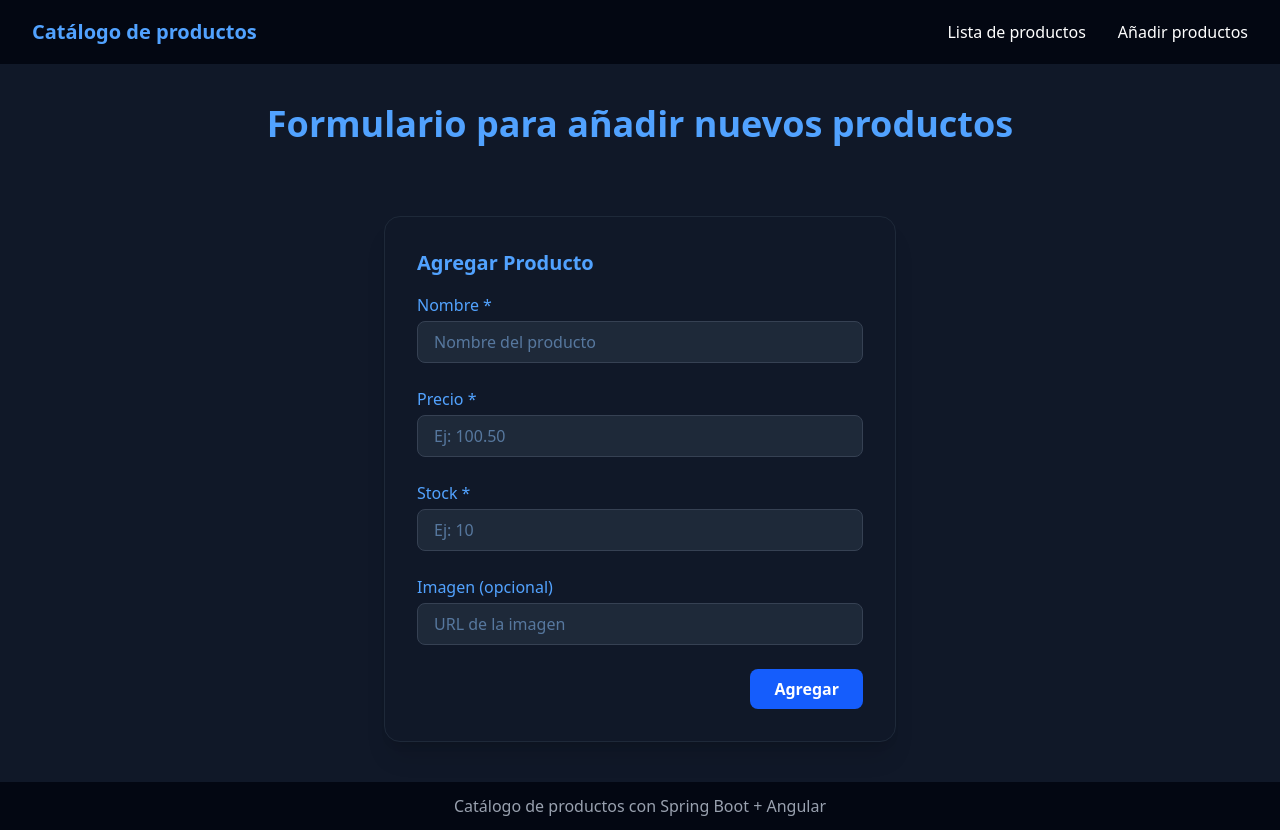
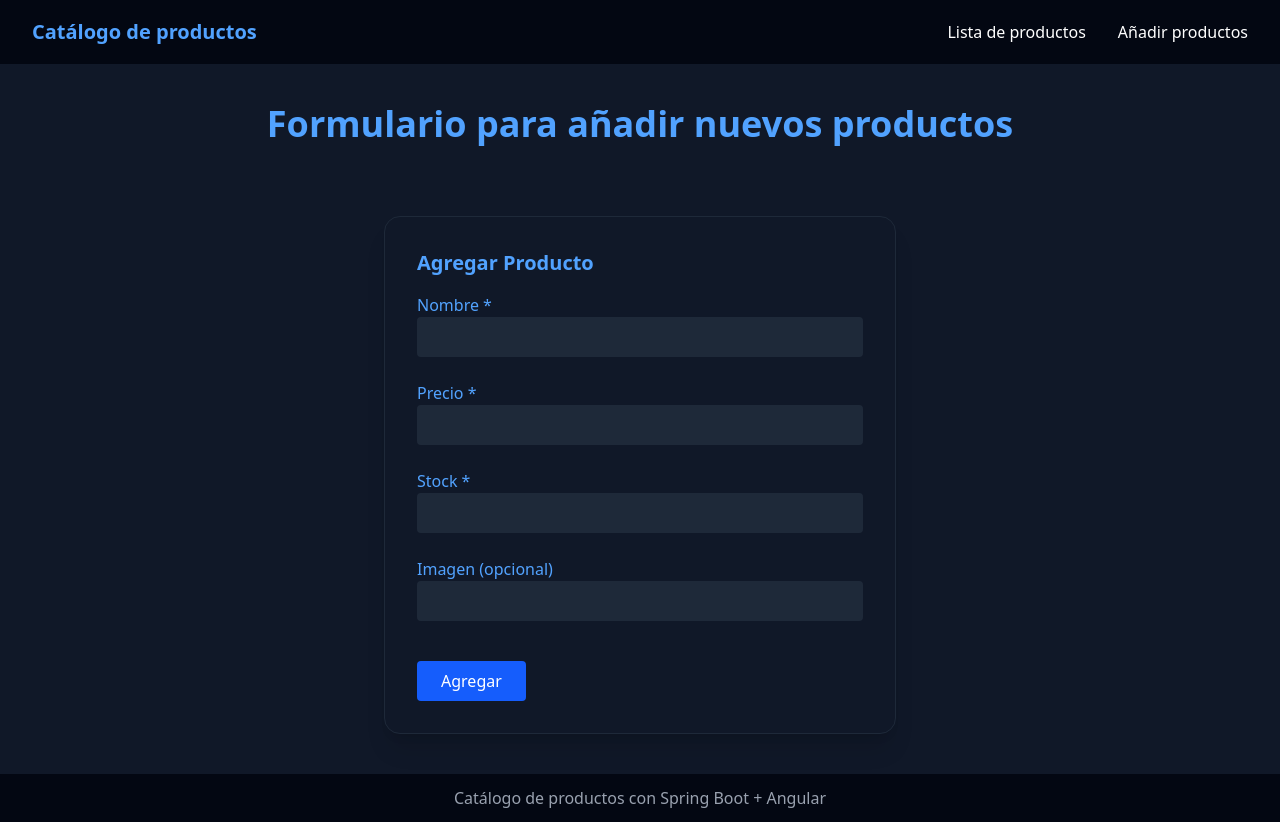
Before and after one commit to IFC33B/cataleg-productes, an Angular app in the folder front-end/cataleg-productes/: page /formulari in a window 1280 px wide. Built offline with nearby package versions, Linux system fonts and the light colour scheme.

Commit message:
Update(formulari-productes component): add reactive forms

```diff
--- a/front-end/cataleg-productes/src/app/app.ts
+++ b/front-end/cataleg-productes/src/app/app.ts
@@ -1,9 +1,10 @@
 import { Component, signal } from '@angular/core';
+import { ReactiveFormsModule } from '@angular/forms';
 import { RouterLink, RouterOutlet } from '@angular/router';
 
 @Component({
   selector: 'app-root',
-  imports: [RouterOutlet, RouterLink],
+  imports: [RouterOutlet, RouterLink, ReactiveFormsModule],
   templateUrl: './app.html',
   styleUrl: './app.css'
 })
--- a/front-end/cataleg-productes/src/app/components/formulari-productes/formulari-productes.html
+++ b/front-end/cataleg-productes/src/app/components/formulari-productes/formulari-productes.html
@@ -29,70 +29,57 @@
 
         <h2 class="text-blue-400 text-xl font-bold mb-4">Agregar Producto</h2>
 
-        <form #formValidator="ngForm" (ngSubmit)="afegirProducte(formValidator)" class="space-y-6">
+        <form [formGroup]="producteForm" (ngSubmit)="afegirProducte()" class="space-y-6">
 
             <!-- Nombre -->
-            <div class="flex flex-col">
-                <label class="text-blue-400 font-medium mb-1">Nombre *</label>
-                <input type="text" name="nom" [(ngModel)]="nom" #nombreValidator="ngModel" required minlength="4"
-                    placeholder="Nombre del producto" class="bg-gray-800 border border-gray-700 rounded-lg px-4 py-2 text-blue-300
-                    focus:outline-none focus:ring-2 focus:ring-blue-600 focus:border-transparent">
+            <div>
+                <label class="text-blue-400">Nombre *</label>
+                <input type="text" formControlName="nom" class="bg-gray-800 text-blue-300 rounded px-3 py-2 w-full">
 
-                <!-- Mensajes de error -->
-                @if (nombreValidator.invalid && (nombreValidator.touched || formValidator.submitted)) {
+                @if (producteForm.get('nom')?.invalid && producteForm.get('nom')?.touched) {
                 <p class="text-red-400 text-sm mt-1">
-                    @if (nombreValidator.errors?.['required']) { El nombre es obligatorio }
-                    @if (nombreValidator.errors?.['minlength']) { Mínimo 4 caracteres }
+                    @if (producteForm.get('nom')?.errors?.['required']) { El nombre es obligatorio }
+                    @if (producteForm.get('nom')?.errors?.['minlength']) { Mínimo 4 caracteres }
                 </p>
                 }
             </div>
 
             <!-- Precio -->
-            <div class="flex flex-col">
-                <label class="text-blue-400 font-medium mb-1">Precio *</label>
-                <input type="number" name="preu" [(ngModel)]="preu" #precioValidator="ngModel" required min="0.01"
-                    step="0.01" placeholder="Ej: 100.50" class="bg-gray-800 border border-gray-700 rounded-lg px-4 py-2 text-blue-300
-                    focus:outline-none focus:ring-2 focus:ring-blue-600 focus:border-transparent">
-
-                <!-- Mensajes de error -->
-                @if (precioValidator.invalid && (precioValidator.touched || formValidator.submitted)) {
+            <div>
+                <label class="text-blue-400">Precio *</label>
+                <input type="number" formControlName="preu" class="bg-gray-800 text-blue-300 rounded px-3 py-2 w-full">
+                @if (producteForm.get('preu')?.invalid && producteForm.get('preu')?.touched)
+                {
                 <p class="text-red-400 text-sm mt-1">
-                    @if (precioValidator.errors?.['required']) { El precio es obligatorio }
-                    @if (precioValidator.errors?.['min']) { El precio debe ser positivo }
+                    @if (producteForm.get('preu')?.errors?.['required']) { El precio es obligatorio }
+                    @if (producteForm.get('preu')?.errors?.['min']) { El precio debe ser positivo }
                 </p>
                 }
             </div>
 
             <!-- Stock -->
-            <div class="flex flex-col">
-                <label class="text-blue-400 font-medium mb-1">Stock *</label>
-                <input type="number" name="stock" [(ngModel)]="stock" #stockValidator="ngModel" required min="0"
-                    step="1" placeholder="Ej: 10" class="bg-gray-800 border border-gray-700 rounded-lg px-4 py-2 text-blue-300
-                    focus:outline-none focus:ring-2 focus:ring-blue-600 focus:border-transparent">
-
-                <!-- Mensajes de error -->
-                @if (stockValidator.invalid && (stockValidator.touched || formValidator.submitted)) {
+            <div>
+                <label class="text-blue-400">Stock *</label>
+                <input type="number" formControlName="stock" class="bg-gray-800 text-blue-300 rounded px-3 py-2 w-full">
+                @if (producteForm.get('stock')?.invalid && producteForm.get('stock')?.touched) {
                 <p class="text-red-400 text-sm mt-1">
-                    @if (stockValidator.errors?.['required']) { El stock es obligatorio }
-                    @if (stockValidator.errors?.['min']) { El stock no puede ser negativo }
+                    @if (producteForm.get('stock')?.errors?.['required']) { El stock es obligatorio }
+                    @if (producteForm.get('stock')?.errors?.['min']) { El stock no puede ser negativo }
                 </p>
                 }
             </div>
 
             <!-- Imagen (opcional) -->
-            <div class="flex flex-col">
-                <label class="text-blue-400 font-medium mb-1">Imagen (opcional)</label>
-                <input type="text" name="imatgeUrl" [(ngModel)]="imatgeUrl" placeholder="URL de la imagen" class="bg-gray-800 border border-gray-700 rounded-lg px-4 py-2 text-blue-300
-                    focus:outline-none focus:ring-2 focus:ring-blue-600 focus:border-transparent">
+            <div>
+                <label class="text-blue-400">Imagen (opcional)</label>
+                <input type="text" formControlName="imatgeUrl"
+                    class="bg-gray-800 text-blue-300 rounded px-3 py-2 w-full">
             </div>
 
-            <!-- Botón -->
-            <div class="col-span-full flex justify-end mt-4">
-                <button type="submit" [disabled]="formValidator.invalid" class="bg-blue-600 hover:bg-blue-700 text-white font-semibold
-                     px-6 py-2 rounded-lg transition-colors duration-200">
-                    Agregar
-                </button>
-            </div>
+            <button type="submit" [disabled]="producteForm.invalid"
+                class="bg-blue-600 hover:bg-blue-700 text-white px-6 py-2 rounded mt-4">
+                Agregar
+            </button>
 
         </form>
     </div>
--- a/front-end/cataleg-productes/src/app/components/formulari-productes/formulari-productes.ts
+++ b/front-end/cataleg-productes/src/app/components/formulari-productes/formulari-productes.ts
@@ -2,11 +2,11 @@ import { HttpErrorResponse } from '@angular/common/http';
 import { Component, signal } from '@angular/core';
 import { ProducteService } from '../../services/producte.service';
 import { ProducteRequest } from '../../models';
-import { FormsModule } from '@angular/forms';
+import { FormControl, FormGroup, FormsModule, Validators, ReactiveFormsModule } from '@angular/forms';
 
 @Component({
   selector: 'app-formulari-productes',
-  imports: [FormsModule],
+  imports: [FormsModule, ReactiveFormsModule],
   templateUrl: './formulari-productes.html',
   styleUrl: './formulari-productes.css',
 })
@@ -14,26 +14,31 @@ export class FormulariProductes {
   carregant = signal(false);
   error = signal<HttpErrorResponse | null>(null);
 
-  // datos del formulario
-  nom: string = '';
-  preu?: number;
-  stock?: number;
-  imatgeUrl?: string;
+  // Formulario reactivo
+  producteForm!: FormGroup;
 
-  constructor(private producteService: ProducteService) {}
+  constructor(private producteService: ProducteService) { }
+
+  ngOnInit(): void {
+    this.producteForm = new FormGroup({
+      nom: new FormControl('', [Validators.required, Validators.minLength(4)]),
+      preu: new FormControl(null, [Validators.required, Validators.min(0.01)]),
+      stock: new FormControl(null, [Validators.required, Validators.min(0)]),
+      imatgeUrl: new FormControl('')
+    })
+  }
 
   // Añadir productos
-  afegirProducte(form: any) {
+  afegirProducte() {
     this.carregant.set(true);
     this.error.set(null);
 
-    // Request
-    const request: ProducteRequest = {nom: this.nom, preu: this.preu!, imatgeUrl: this.imatgeUrl, stock: this.stock!}
-
+    if (this.producteForm.valid) {
       // Service
-    this.producteService.createProducte(request).subscribe({
+      this.producteService.createProducte(this.producteForm.value).subscribe({
         next: (data) => {
           this.carregant.set(false);
+          this.producteForm.reset()
         },
 
         error: (err) => {
@@ -42,8 +47,9 @@ export class FormulariProductes {
           console.log(err);
         }
       })
-
-    form.resetForm()
+    } else {
+      alert("Datos inválidos")
+    }
   }
 
   // Recargar página
```
Lines whose indentation alone changed are shown as unchanged.
